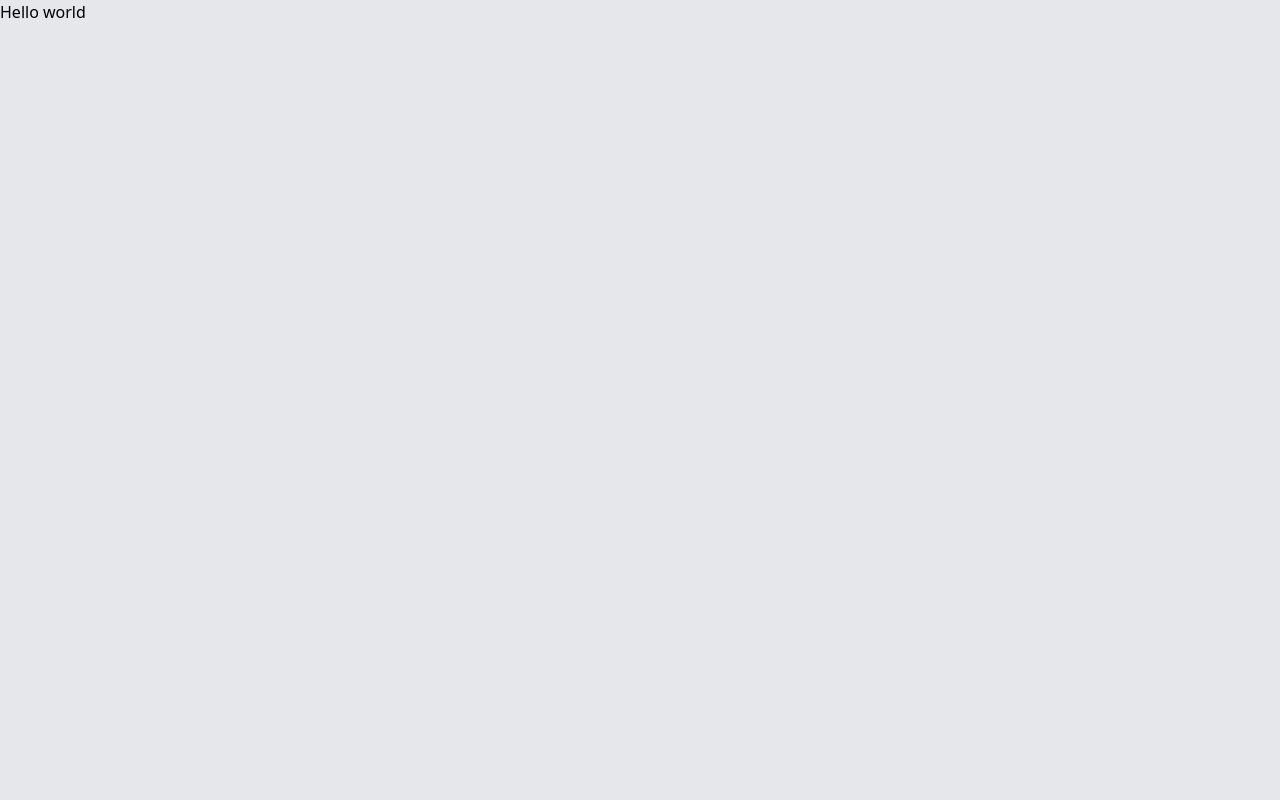
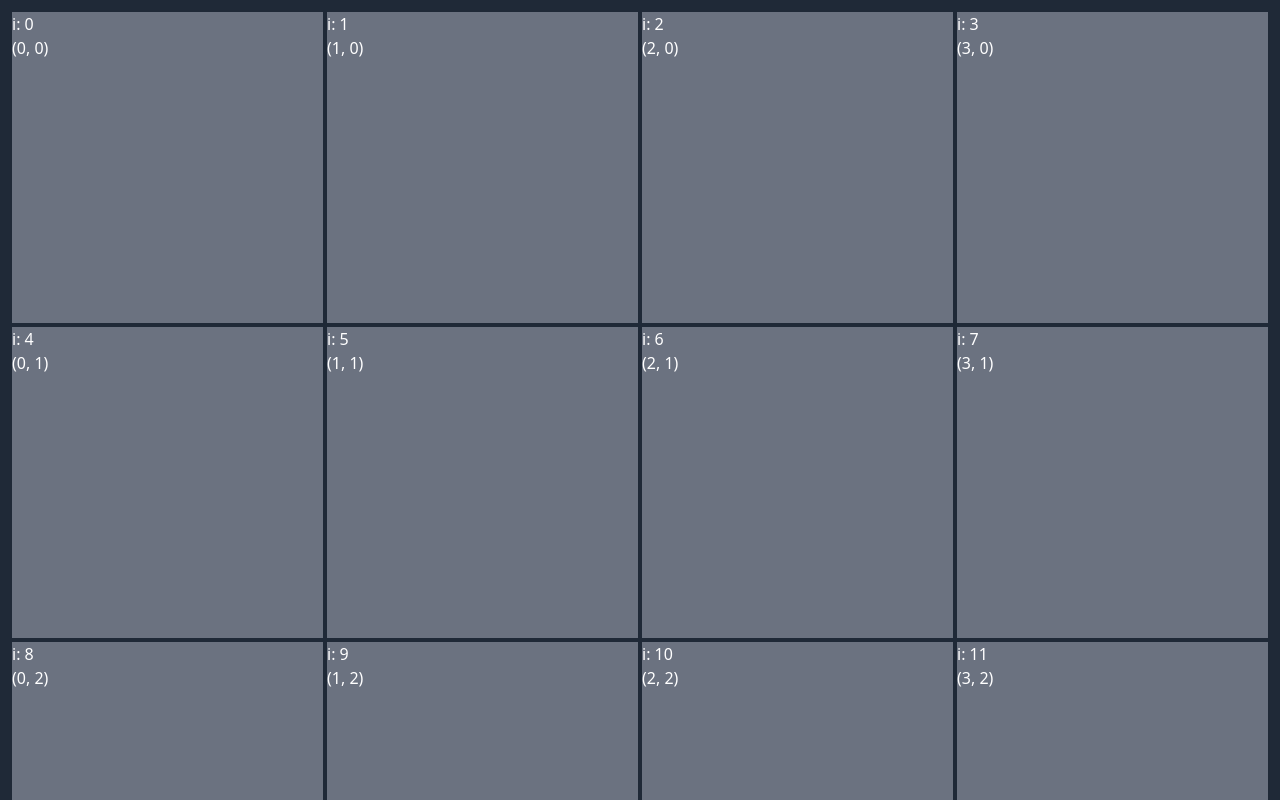
Before and after one commit to lapkiteam/QueenMoveGame, a Svelte app: page / in a window 1280 px wide. Shown: the top 800 px of the page. Built offline with nearby package versions, Linux system fonts and the light colour scheme.

Commit message:
wip: нарисовать сетку

```diff
--- a/src/App.svelte
+++ b/src/App.svelte
@@ -1,24 +1,16 @@
 <script lang="ts">
   import { concat } from "./lib/utils"
+  import Field from "./components/Field.svelte"
 </script>
 
-<main>
-  <div class={concat([
-    "flex",
-    "justify-center",
-  ])}>
-    <div class={concat([
-      "relative", // for children with absolute
-      "w-full",
-      "h-dvh",
-      "h-[calc(var(--vh,_1vh)_*_100)]",
-      "bg-gray-200",
-      "dark:bg-gray-800",
-      "dark:text-white",
-      "flex",
-      "flex-col",
-    ])}>
-      Hello world
-    </div>
-  </div>
+<main class={concat([
+  "w-full",
+  "p-3",
+  "flex",
+  "flex-col",
+  "items-center",
+  "bg-gray-800",
+  "text-white",
+])}>
+  <Field />
 </main>
--- /dev/null
+++ b/src/components/Field.svelte
@@ -0,0 +1,25 @@
+<script lang="ts">
+  import { concat } from "../lib/utils"
+  const colsCount = 4
+  const rowsCount = 8
+</script>
+
+<div
+  class={concat([
+    "grid",
+    "size-full",
+    "aspect-square",
+    "gap-1",
+  ])}
+  style={`grid-template-columns: repeat(${colsCount}, minmax(0, 1fr))`}
+>
+  {#each new Array(colsCount * rowsCount) as _, index}
+    <div class={concat([
+      "bg-gray-500",
+      "aspect-square",
+    ])}>
+      <div>i: {index}</div>
+      <div>({index % colsCount}, {index / colsCount | 0})</div>
+    </div>
+  {/each}
+</div>
```
